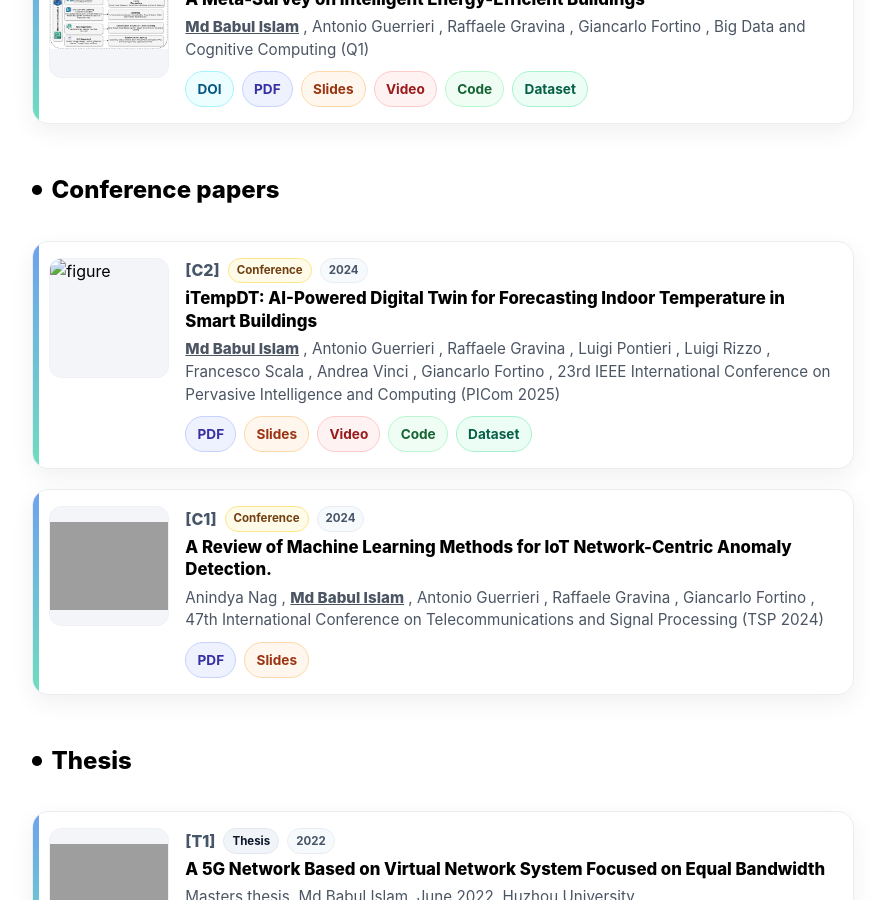
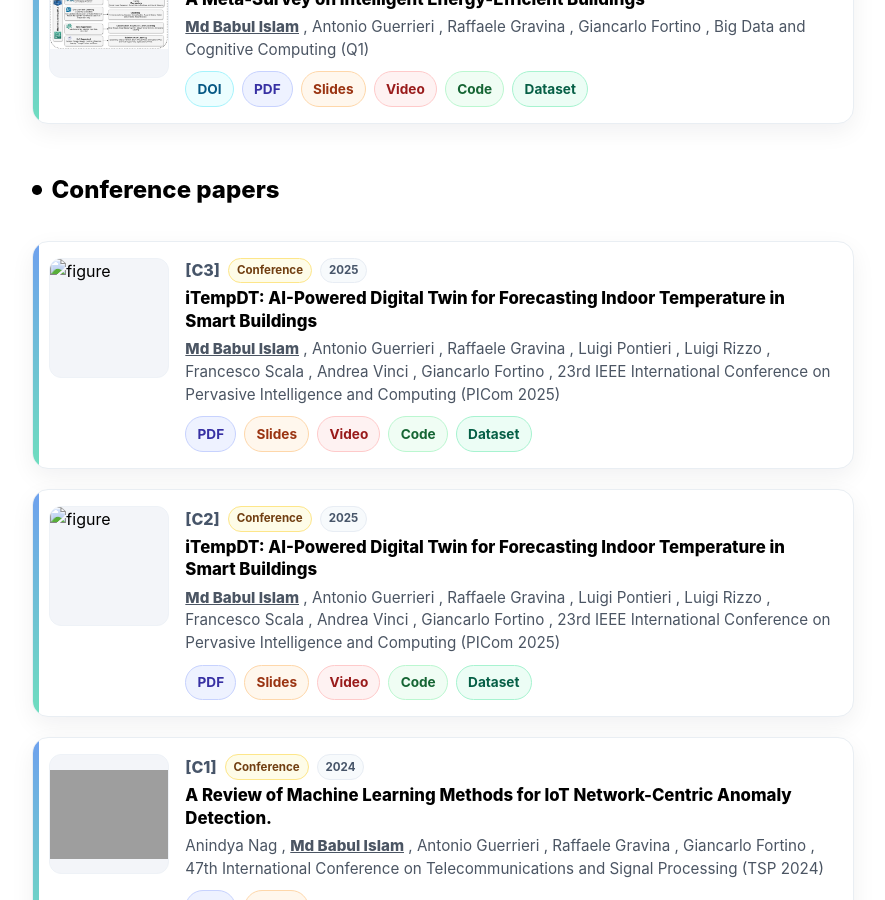
Before and after one commit to babulcseian/babulcseian.github.io, a Jekyll site: the page built from publications.md, in a window 1280 px wide and 900 px high, scrolled down 2202 px. Shown: the whole window, without its empty margins (197-1082 px from the left). Built offline with Jekyll 4.4.1, drawn with Linux system fonts in a browser that asks for light colours; a style sheet for code colours, icons or effects is not loaded; grey boxes are pictures that could not be loaded.

Commit message:
Update publications.yml

```diff
--- a/_data/publications.yml
+++ b/_data/publications.yml
@@ -175,7 +175,28 @@ journal:
     fit: "contain"
 
 conference:
-  - year: 2024
+  - year: 2025
+    title: "iTempDT: AI-Powered Digital Twin for Forecasting Indoor Temperature in Smart Buildings"
+    authors:
+      - { name: "Md Babul Islam", me: "1" }
+      - { name: "Antonio Guerrieri" }
+      - { name: "Raffaele Gravina" }
+      - { name: "Luigi Pontieri" }
+      - { name: "Luigi Rizzo" }
+      - { name: "Francesco Scala" }
+      - { name: "Andrea Vinci" }
+      - { name: "Giancarlo Fortino" }
+    journal: "23rd IEEE International Conference on Pervasive Intelligence and Computing (PICom 2025)"
+    paper: ""
+    code: ""
+    slides: ""
+    videos: ""
+    dataset: ""
+    slides: ""
+    figure: ""
+    fit: "contain"
+
+  - year: 2025
     title: "iTempDT: AI-Powered Digital Twin for Forecasting Indoor Temperature in Smart Buildings"
     authors:
       - { name: "Md Babul Islam", me: "1" }
```
